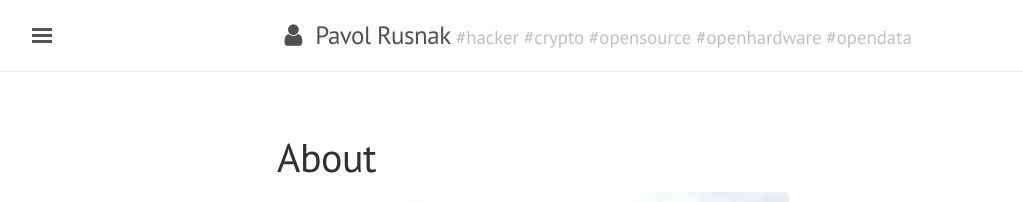
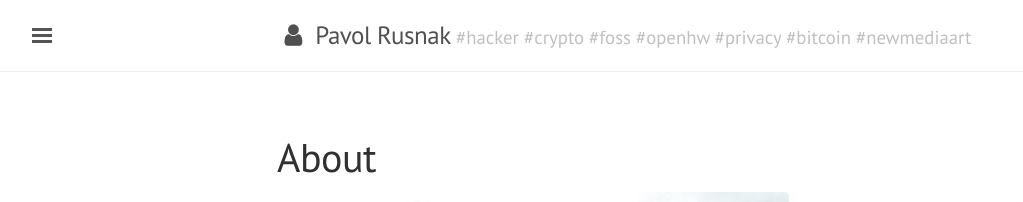
Before and after one commit to prusnak/rusnak.io, a Jekyll site: the page built from about.md, in a window 1280 px wide and 900 px high. Shown: the top 202 px of the window, without its empty margins (3-1026 px from the left). Built offline with Jekyll 4.4.1, drawn with Linux system fonts in a browser that asks for light colours; nearby versions of some CDN libraries.

Commit message:
update tagline

```diff
--- a/_config.yml
+++ b/_config.yml
@@ -5,7 +5,7 @@ gems:
 permalink:           /:title/
 
 title:               Pavol Rusnak
-tagline:             '#hacker #crypto #opensource #openhardware #opendata'
+tagline:             '#hacker #crypto #foss #openhw #privacy #bitcoin #newmediaart'
 description:         'Pavol Rusnak'
 url:                 http://gk2.sk
 baseurl:             ''
```
